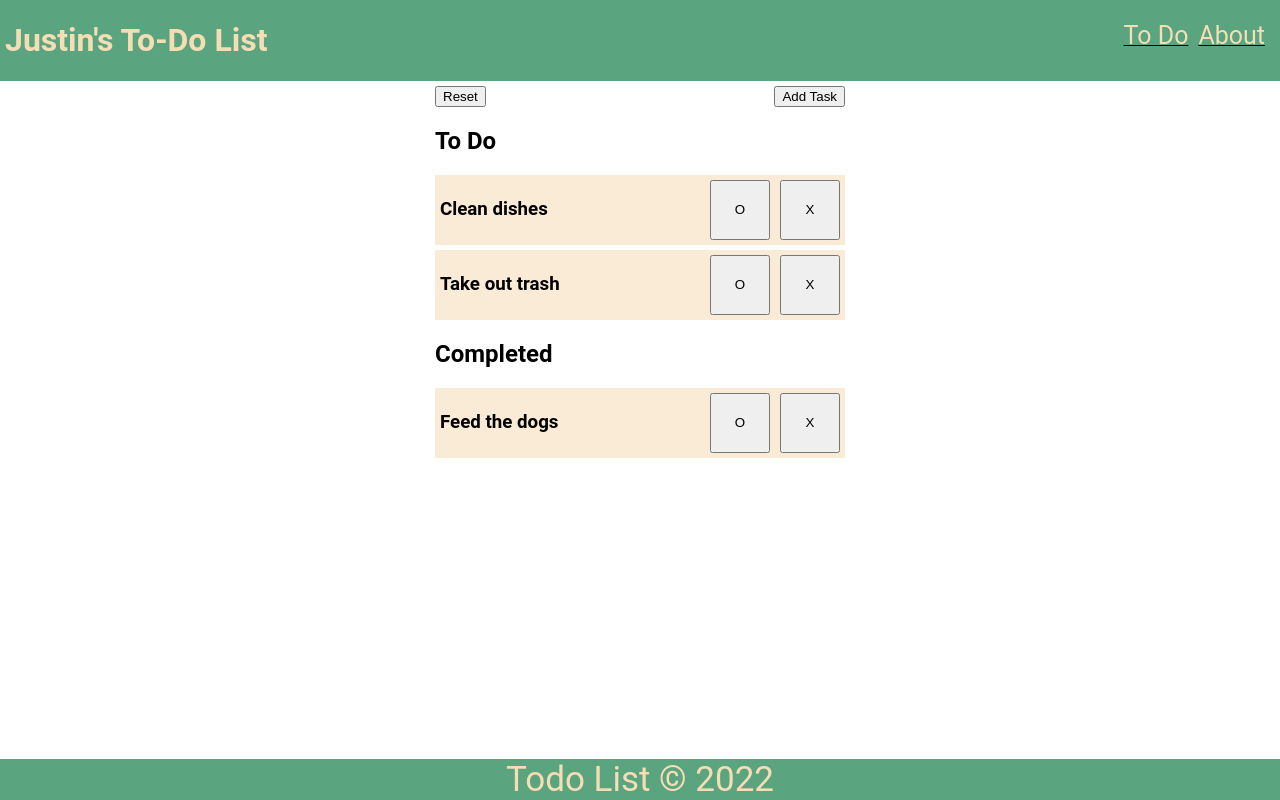
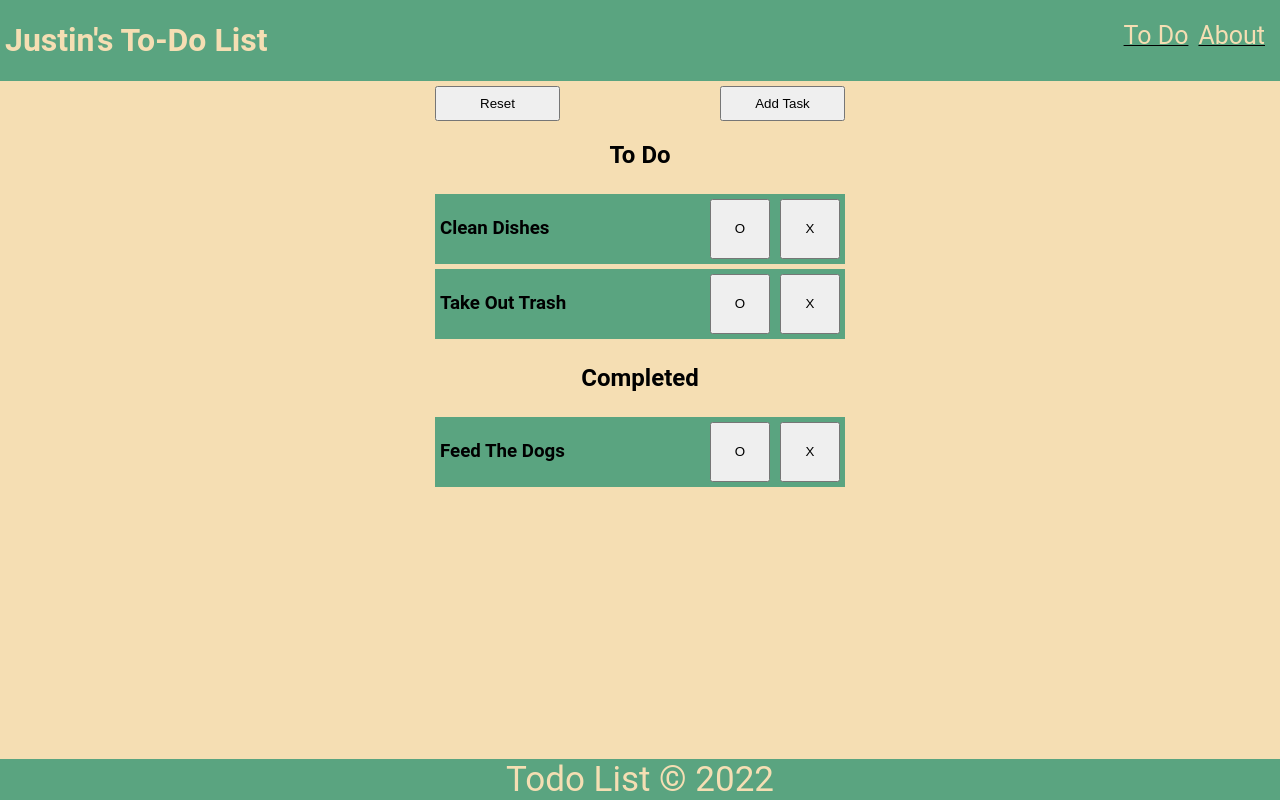
Before and after one commit to JustinMyerson/react-tasks-app, a React (Create React App) app: page /todos in a window 1280 px wide. Built offline with nearby package versions, Linux system fonts and the light colour scheme.

Commit message:
Add styling to the todo list

```diff
--- a/src/Components/Layout/Layout.css
+++ b/src/Components/Layout/Layout.css
@@ -11,5 +11,5 @@
   display: flex;
   flex-grow: 1;
   justify-content: center;
-  background-color: white;
+  background-color: wheat;
 }
--- a/src/Components/Todo/Todo.css
+++ b/src/Components/Todo/Todo.css
@@ -1,7 +1,7 @@
 .todo-div {
   display: flex;
   flex-direction: row;
-  background-color: antiquewhite;
+  background-color: #5aa480;
   justify-content: space-between;
   margin: 5px 0px;
   padding: 5px;
@@ -13,9 +13,19 @@
   justify-content: space-between;
 }
 
+.add-task-button,
+.reset-button {
+  width: 125px;
+  height: 35px;
+}
+
 .button-o,
 .button-x {
   width: 60px;
   height: 60px;
   margin-left: 10px;
 }
+
+.heading {
+  text-transform: capitalize;
+}
--- a/src/Components/TodoList/TodoList.css
+++ b/src/Components/TodoList/TodoList.css
@@ -8,3 +8,10 @@
 .add-task-button {
   margin-top: 5px;
 }
+
+.still-todo-div,
+.completed {
+  display: flex;
+  flex-direction: column;
+  align-items: center;
+}
--- /dev/null
+++ b/src/Pages/Todos/Todos.css
@@ -0,0 +1,5 @@
+.todos-div {
+  display: flex;
+  background-color: wheat;
+  justify-content: center;
+}
--- a/src/Pages/Todos/index.jsx
+++ b/src/Pages/Todos/index.jsx
@@ -1,9 +1,12 @@
 import React from "react";
+
 import TodoList from "../../Components/TodoList/TodoList";
+
+import "./Todos.css";
 
 function Todos() {
   return (
-    <div>
+    <div className="todos-div">
       <TodoList></TodoList>
     </div>
   );
```
